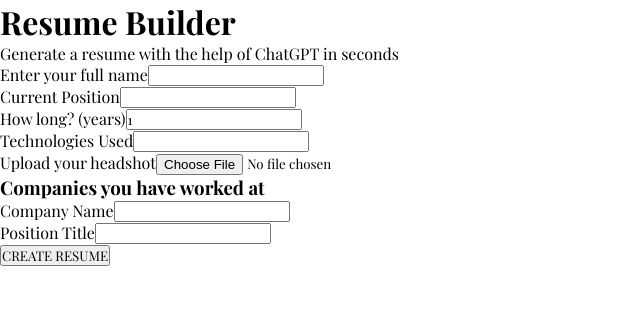
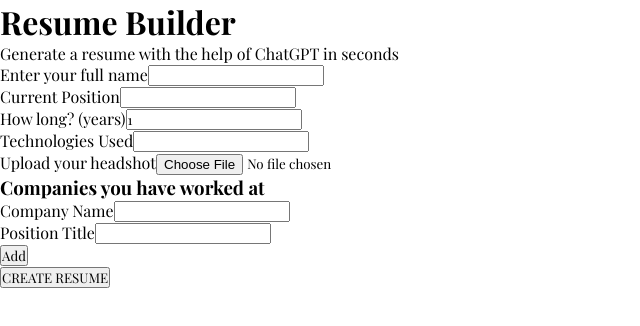
Before and after one commit to zacharyboelter/resume-builder, a React (Create React App) app in the folder client/: page / in a window 1280 px wide. Shown: the top 326 px of the page, without its empty margins (0-640 px from the left). Built offline with nearby package versions, Linux system fonts and the light colour scheme.

Commit message:
add and delete buttons

```diff
--- a/client/src/components/Home.js
+++ b/client/src/components/Home.js
@@ -24,7 +24,7 @@
         setLoading(true)
     }
 
-    const handleCompanyInfo = (e) => {
+    const handleAddCompany = (e) => {
         setCompanyInfo([...companyInfo, { name: "", position: "" }])
     }
 
@@ -133,6 +133,18 @@
                                 onChange={(e) => handleUpdateCompany(e, index)}
                             />
                         </div>
+                        <div className='btn_group'>
+                            {companyInfo.length - 1 === index && companyInfo.length < 4 && (
+                                <button id='addBtn' onClick={handleAddCompany}>
+                                    Add
+                                </button>
+                            )}
+                            {companyInfo.length > 1 && (
+                                <button id='deleteBtn' onClick={handleRemoveCompany}>
+                                    Del
+                                </button>
+                            )}
+                        </div>
                     </div>
                 ))}
                 <button>CREATE RESUME</button>
```
